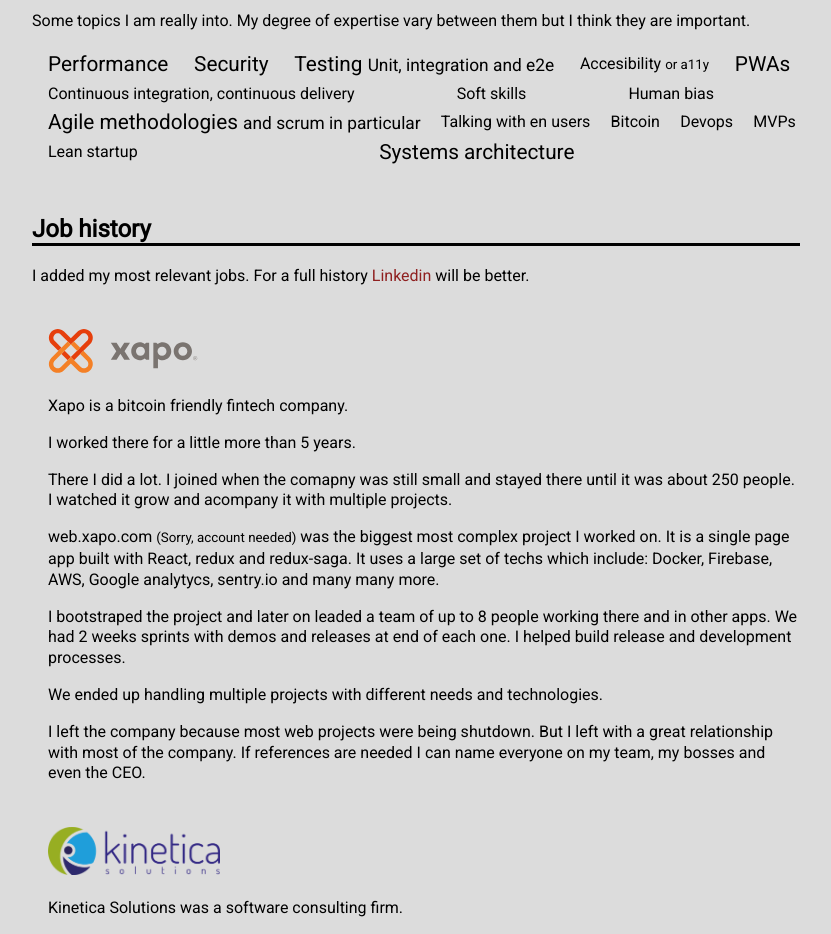
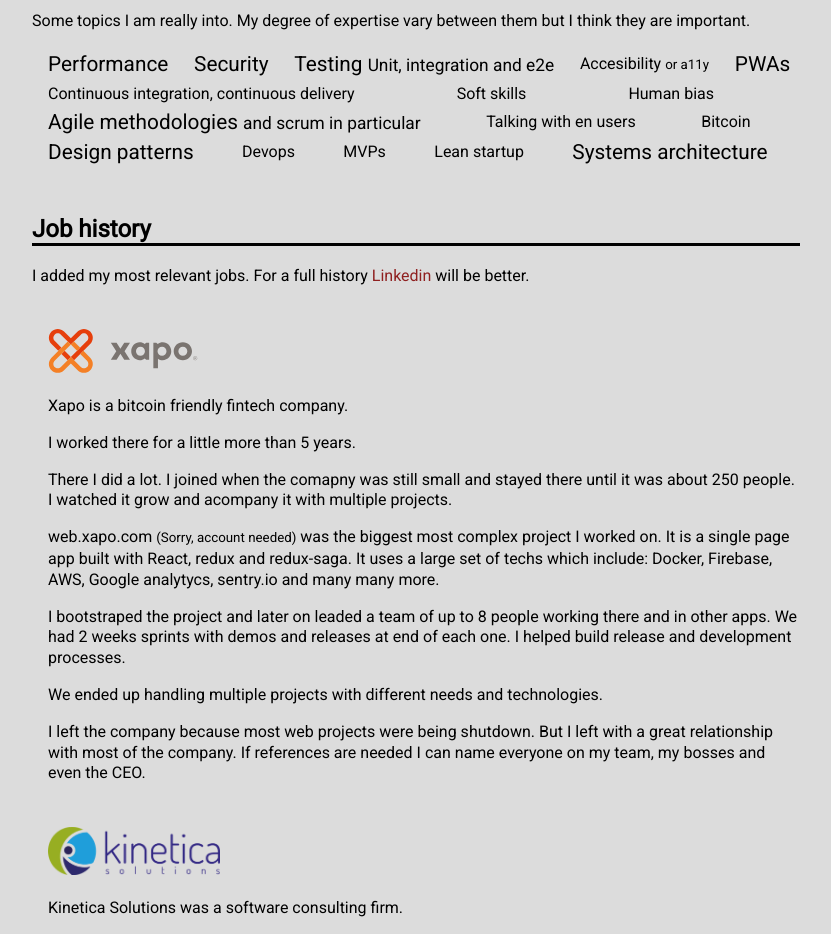
Before and after one commit to suelopoder/suelopoder.github.io, a website: page index.html in a window 1280 px wide. Shown: the part 860-1794 px from the top of the page, without its empty margins (224-1055 px from the left). Drawn offline with nearby package versions, Linux system fonts and the light colour scheme.

Commit message:
Added design patters to tech

```diff
--- a/index.html
+++ b/index.html
@@ -86,6 +86,7 @@
         <li class="nice-tech">Agile methodologies <small>and scrum in particular</small></li>
         <li>Talking with en users</li>
         <li>Bitcoin</li>
+        <li class="nice-tech">Design patterns</li>
         <li>Devops</li>
         <li>MVPs</li>
         <li>Lean startup</li>
```
